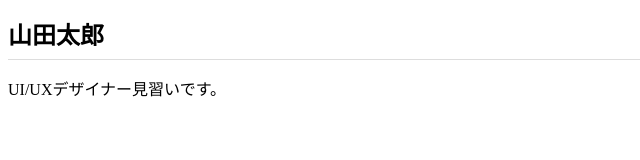
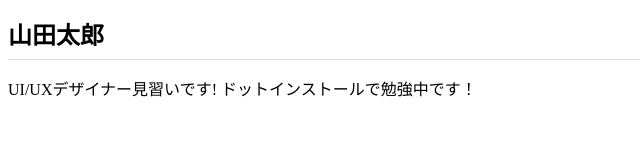
Before and after one commit to shu0222/shu0222.github.io, a plain HTML site: page index.html in a window 1280 px wide. Shown: the whole page, without its empty margins (0-640 px from the left). Drawn offline with Linux system fonts and the light colour scheme.

Commit message:
Add files via upload

```diff
--- a/index.html
+++ b/index.html
@@ -7,6 +7,6 @@
 </head>
 <body>
   <h1>山田太郎</h1>
-  <p>UI/UXデザイナー見習いです。</p>
+  <p>UI/UXデザイナー見習いです! ドットインストールで勉強中です！</p>
 </body>
 </html>
```
